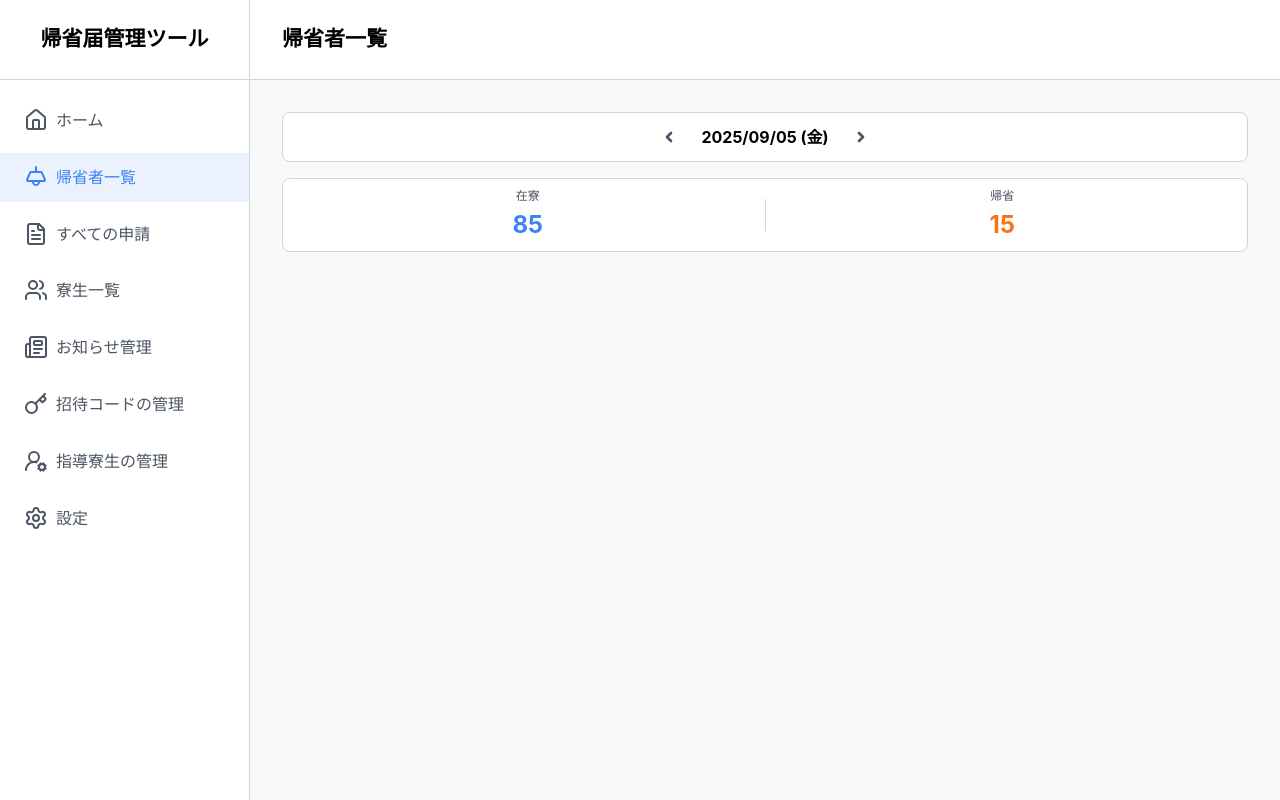
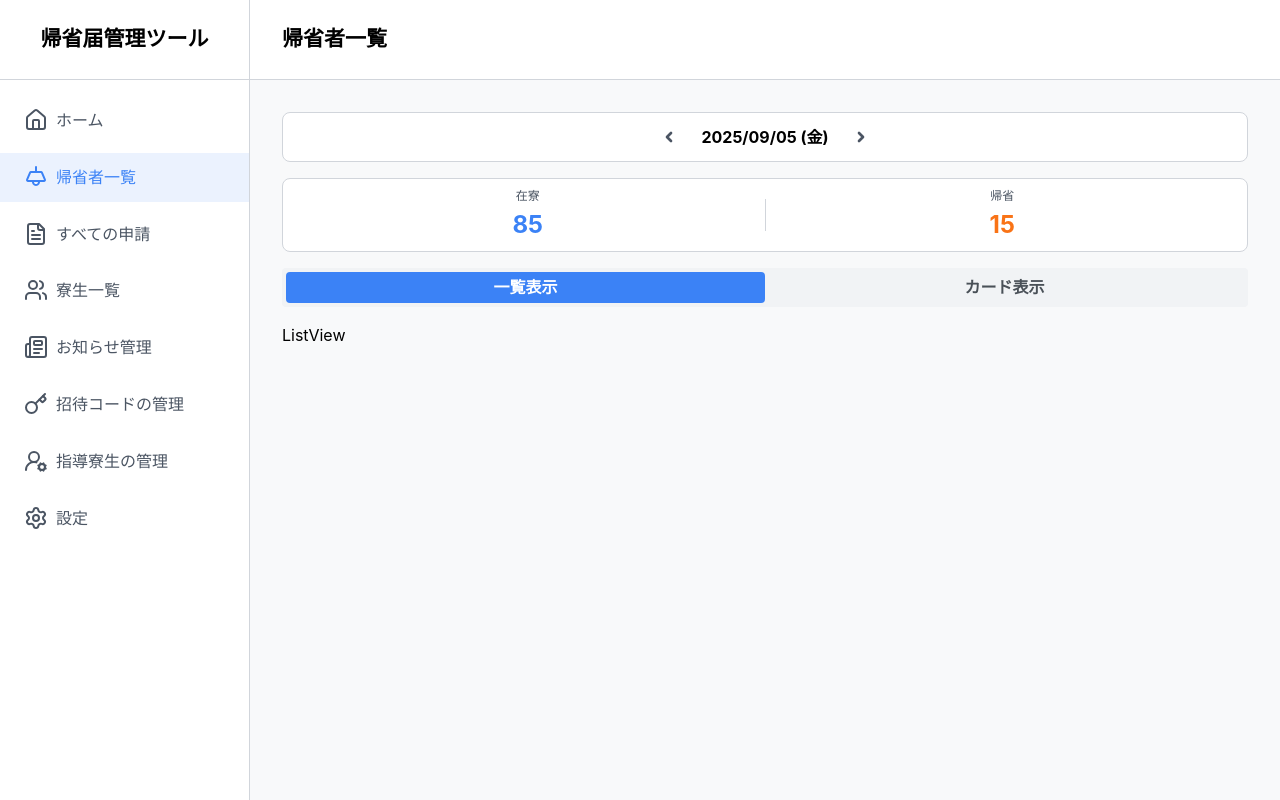
Before and after one commit to mokkun55/yurigaoka-app-teacher, a Next.js app: page /students/on-leave in a window 1280 px wide. Built offline with nearby package versions, Linux system fonts and the light colour scheme; a web font is replaced by a local one.

Commit message:
feat: add list view and card view

```diff
--- /dev/null
+++ b/src/app/students/on-leave/_components/card-view/index.tsx
@@ -0,0 +1,5 @@
+import styles from './styles.module.css'
+
+export default function CardView() {
+  return <div className={styles.container}>CardView</div>
+}
--- /dev/null
+++ b/src/app/students/on-leave/_components/list-view/index.tsx
@@ -0,0 +1,5 @@
+import styles from './styles.module.css'
+
+export default function ListView() {
+  return <div className={styles.container}>ListView</div>
+}
--- /dev/null
+++ b/src/app/students/on-leave/_components/list-view/styles.module.css
@@ -0,0 +1,2 @@
+.container {
+}
--- a/src/app/students/on-leave/page.tsx
+++ b/src/app/students/on-leave/page.tsx
@@ -4,9 +4,13 @@ import styles from './styles.module.css'
 import { useState } from 'react'
 import Status from './_components/status'
 import DateSelect from './_components/date-select'
+import { SegmentedControl } from '@mantine/core'
+import ListView from './_components/list-view'
+import CardView from './_components/card-view'
 
 export default function OnLeavePage() {
   const [selectedDate, setSelectedDate] = useState<Date>(new Date())
+  const [mode, setMode] = useState<'list' | 'card'>('list')
 
   return (
     <div className={styles.container}>
@@ -14,6 +18,26 @@ export default function OnLeavePage() {
         <DateSelect selectedDate={selectedDate} setSelectedDate={setSelectedDate} />
         <Status selectedDate={selectedDate} />
       </div>
+      <SegmentedControl
+        data={[
+          {
+            label: '一覧表示',
+            value: 'list',
+          },
+          {
+            label: 'カード表示',
+            value: 'card',
+          },
+        ]}
+        value={mode}
+        onChange={(value) => setMode(value as 'list' | 'card')}
+        classNames={{ label: styles.label }}
+        color="var(--main-blue)"
+      />
+      <div className={styles.content}>
+        {mode === 'list' && <ListView />}
+        {mode === 'card' && <CardView />}
+      </div>
     </div>
   )
 }
--- a/src/app/students/on-leave/styles.module.css
+++ b/src/app/students/on-leave/styles.module.css
@@ -9,3 +9,9 @@
     gap: 16px;
   }
 }
+
+/* セグメントコントロール */
+.label {
+  font-size: 16px;
+  font-weight: 700;
+}
```
Also changed, not shown: src/app/students/on-leave/_components/card-view/styles.module.css (added).
